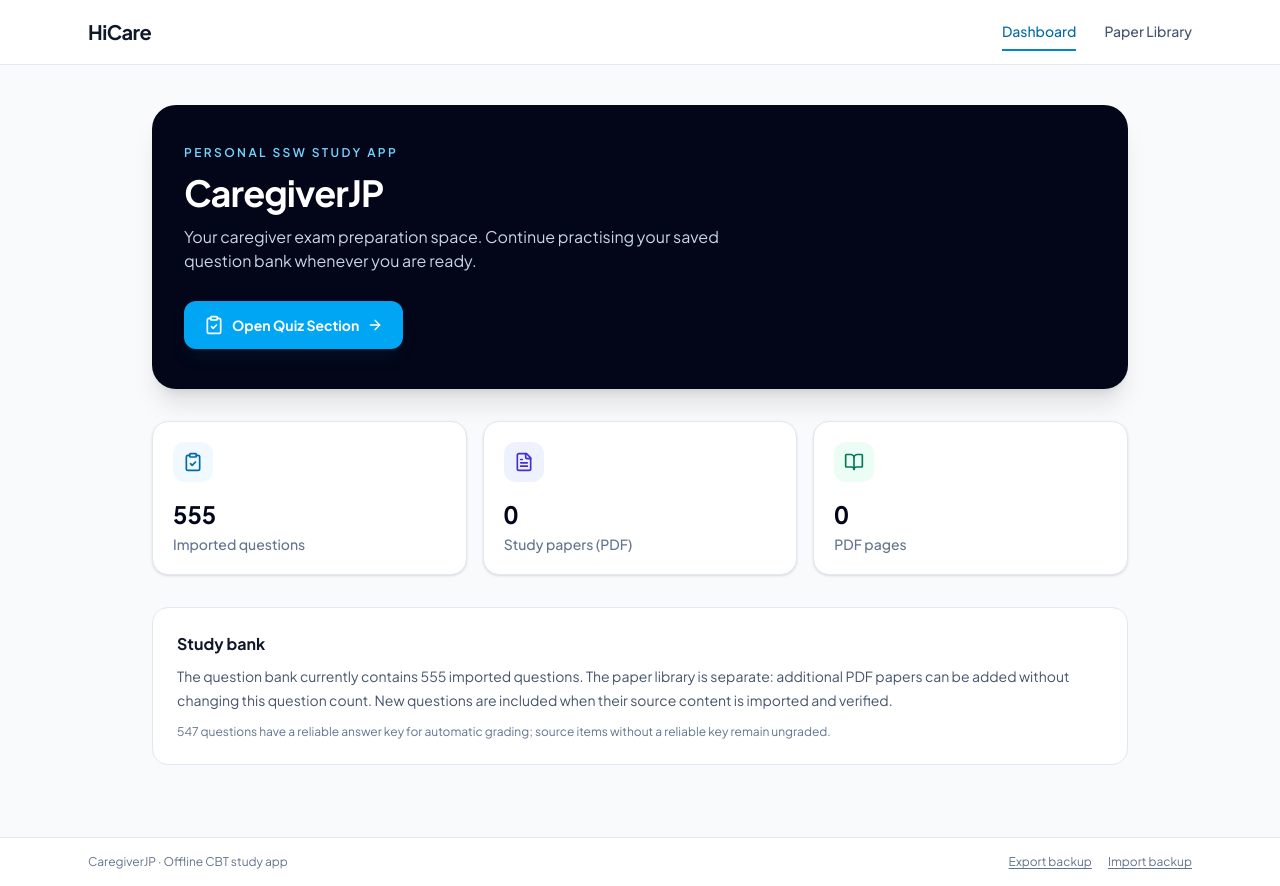
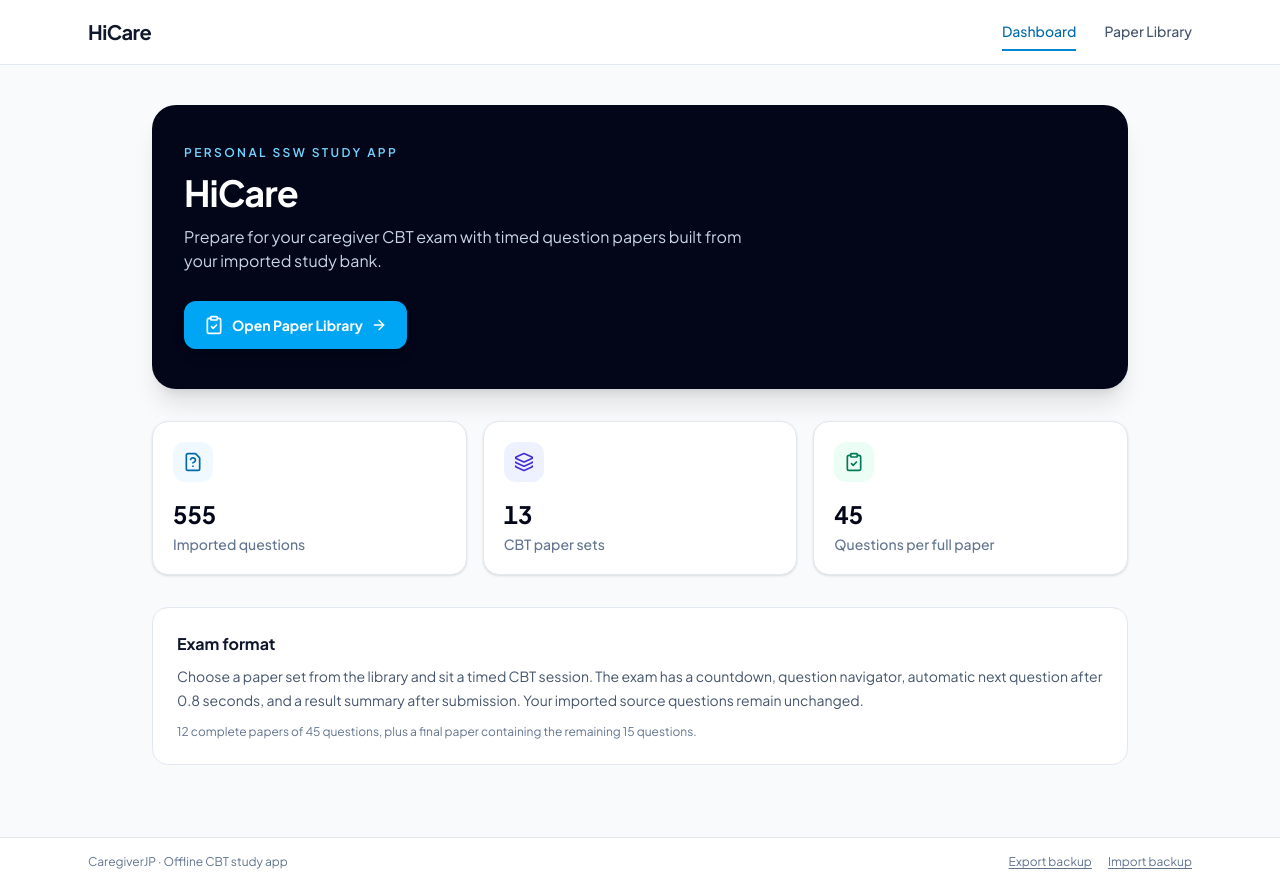
Before and after one commit to Sihnalahiru/CaregiverJP, a React (Vite) app: page / in a window 1280 px wide. Built offline with nearby package versions, Linux system fonts and the light colour scheme.

Commit message:
Align dashboard with timed CBT paper sets

```diff
--- a/src/components/Dashboard.tsx
+++ b/src/components/Dashboard.tsx
@@ -1,62 +1,11 @@
-import React, { useMemo } from 'react';
-import { BookOpen, ClipboardCheck, FileText, ArrowRight } from 'lucide-react';
+import React from 'react';
+import { ClipboardCheck, FileQuestion, Layers3, ArrowRight } from 'lucide-react';
 import { ALL_QUIZ_QUESTIONS } from '../data/studyBank';
-import type { PaperMeta } from '../types';
-
-interface DashboardProps {
-  papers: PaperMeta[];
-  loading: boolean;
-  onStartQuiz: () => void;
-}
-
-export const Dashboard: React.FC<DashboardProps> = ({ papers, loading, onStartQuiz }) => {
-  const totalPages = useMemo(() => papers.reduce((sum, paper) => sum + (paper.pageCount ?? 0), 0), [papers]);
-  const gradedCount = useMemo(() => ALL_QUIZ_QUESTIONS.filter((question) => question.kind !== 'source-mcq' && question.kind !== 'self-check').length, []);
-
-  return (
-    <div className="mx-auto w-full max-w-5xl px-4 pb-10 pt-6 sm:px-6 sm:pt-10">
-      <section className="overflow-hidden rounded-3xl bg-slate-950 px-5 py-7 text-white shadow-xl sm:px-8 sm:py-10">
-        <p className="text-xs font-semibold uppercase tracking-[0.2em] text-sky-300">Personal SSW study app</p>
-        <h1 className="mt-3 text-3xl font-bold tracking-tight sm:text-4xl">CaregiverJP</h1>
-        <p className="mt-3 max-w-xl text-sm leading-6 text-slate-300 sm:text-base">
-          Your caregiver exam preparation space. Continue practising your saved question bank whenever you are ready.
-        </p>
-        <button
-          type="button"
-          onClick={onStartQuiz}
-          className="mt-7 inline-flex min-h-12 w-full items-center justify-center gap-2 rounded-xl bg-sky-500 px-5 py-3 text-sm font-bold text-white shadow-lg shadow-sky-950/30 transition hover:bg-sky-400 focus-visible:outline-2 focus-visible:outline-offset-4 focus-visible:outline-white sm:w-auto"
-        >
-          <ClipboardCheck className="h-5 w-5" aria-hidden="true" />
-          Open Quiz Section
-          <ArrowRight className="h-4 w-4" aria-hidden="true" />
-        </button>
-      </section>
-
-      <section className="mt-6 grid grid-cols-2 gap-3 sm:mt-8 sm:grid-cols-3 sm:gap-4" aria-label="Study library summary">
-        <article className="rounded-2xl border border-slate-200 bg-white p-4 shadow-sm sm:p-5">
-          <div className="flex h-10 w-10 items-center justify-center rounded-xl bg-sky-50 text-sky-700"><ClipboardCheck className="h-5 w-5" /></div>
-          <p className="mt-4 text-2xl font-bold tabular-nums text-slate-950">{ALL_QUIZ_QUESTIONS.length}</p>
-          <p className="mt-1 text-xs font-medium text-slate-500 sm:text-sm">Imported questions</p>
-        </article>
-        <article className="rounded-2xl border border-slate-200 bg-white p-4 shadow-sm sm:p-5">
-          <div className="flex h-10 w-10 items-center justify-center rounded-xl bg-indigo-50 text-indigo-700"><FileText className="h-5 w-5" /></div>
-          <p className="mt-4 text-2xl font-bold tabular-nums text-slate-950">{loading ? '—' : papers.length}</p>
-          <p className="mt-1 text-xs font-medium text-slate-500 sm:text-sm">Study papers (PDF)</p>
-        </article>
-        <article className="col-span-2 rounded-2xl border border-slate-200 bg-white p-4 shadow-sm sm:col-span-1 sm:p-5">
-          <div className="flex h-10 w-10 items-center justify-center rounded-xl bg-emerald-50 text-emerald-700"><BookOpen className="h-5 w-5" /></div>
-          <p className="mt-4 text-2xl font-bold tabular-nums text-slate-950">{loading ? '—' : totalPages}</p>
-          <p className="mt-1 text-xs font-medium text-slate-500 sm:text-sm">PDF pages</p>
-        </article>
-      </section>
-
-      <section className="mt-6 rounded-2xl border border-slate-200 bg-white p-5 sm:mt-8 sm:p-6">
-        <h2 className="text-base font-bold text-slate-900">Study bank</h2>
-        <p className="mt-2 text-sm leading-6 text-slate-600">
-          The question bank currently contains {ALL_QUIZ_QUESTIONS.length} imported questions. The paper library is separate: additional PDF papers can be added without changing this question count. New questions are included when their source content is imported and verified.
-        </p>
-        <p className="mt-3 text-xs text-slate-500">{gradedCount} questions have a reliable answer key for automatic grading; source items without a reliable key remain ungraded.</p>
-      </section>
-    </div>
-  );
-};
+interface DashboardProps { onStartQuiz: () => void; }
+const PAPER_SIZE = 45;
+const PAPER_COUNT = Math.ceil(ALL_QUIZ_QUESTIONS.length / PAPER_SIZE);
+export const Dashboard: React.FC<DashboardProps> = ({ onStartQuiz }) => <div className="mx-auto w-full max-w-5xl px-4 pb-10 pt-6 sm:px-6 sm:pt-10">
+<section className="overflow-hidden rounded-3xl bg-slate-950 px-5 py-8 text-white shadow-xl sm:px-8 sm:py-10"><p className="text-xs font-semibold uppercase tracking-[0.2em] text-sky-300">Personal SSW study app</p><h1 className="mt-3 text-3xl font-bold tracking-tight sm:text-4xl">HiCare</h1><p className="mt-3 max-w-xl text-sm leading-6 text-slate-300 sm:text-base">Prepare for your caregiver CBT exam with timed question papers built from your imported study bank.</p><button type="button" onClick={onStartQuiz} className="mt-7 inline-flex min-h-12 w-full items-center justify-center gap-2 rounded-xl bg-sky-500 px-5 py-3 text-sm font-bold text-white shadow-lg transition hover:bg-sky-400 sm:w-auto"><ClipboardCheck className="h-5 w-5" />Open Paper Library<ArrowRight className="h-4 w-4" /></button></section>
+<section className="mt-6 grid grid-cols-2 gap-3 sm:mt-8 sm:grid-cols-3 sm:gap-4" aria-label="Exam bank summary"><article className="rounded-2xl border border-slate-200 bg-white p-4 shadow-sm sm:p-5"><div className="flex h-10 w-10 items-center justify-center rounded-xl bg-sky-50 text-sky-700"><FileQuestion className="h-5 w-5" /></div><p className="mt-4 text-2xl font-bold tabular-nums text-slate-950">{ALL_QUIZ_QUESTIONS.length}</p><p className="mt-1 text-xs font-medium text-slate-500 sm:text-sm">Imported questions</p></article><article className="rounded-2xl border border-slate-200 bg-white p-4 shadow-sm sm:p-5"><div className="flex h-10 w-10 items-center justify-center rounded-xl bg-indigo-50 text-indigo-700"><Layers3 className="h-5 w-5" /></div><p className="mt-4 text-2xl font-bold tabular-nums text-slate-950">{PAPER_COUNT}</p><p className="mt-1 text-xs font-medium text-slate-500 sm:text-sm">CBT paper sets</p></article><article className="col-span-2 rounded-2xl border border-slate-200 bg-white p-4 shadow-sm sm:col-span-1 sm:p-5"><div className="flex h-10 w-10 items-center justify-center rounded-xl bg-emerald-50 text-emerald-700"><ClipboardCheck className="h-5 w-5" /></div><p className="mt-4 text-2xl font-bold tabular-nums text-slate-950">{PAPER_SIZE}</p><p className="mt-1 text-xs font-medium text-slate-500 sm:text-sm">Questions per full paper</p></article></section>
+<section className="mt-6 rounded-2xl border border-slate-200 bg-white p-5 sm:mt-8 sm:p-6"><h2 className="text-base font-bold text-slate-900">Exam format</h2><p className="mt-2 text-sm leading-6 text-slate-600">Choose a paper set from the library and sit a timed CBT session. The exam has a countdown, question navigator, automatic next question after 0.8 seconds, and a result summary after submission. Your imported source questions remain unchanged.</p><p className="mt-3 text-xs text-slate-500">12 complete papers of 45 questions, plus a final paper containing the remaining 15 questions.</p></section>
+</div>;
```
